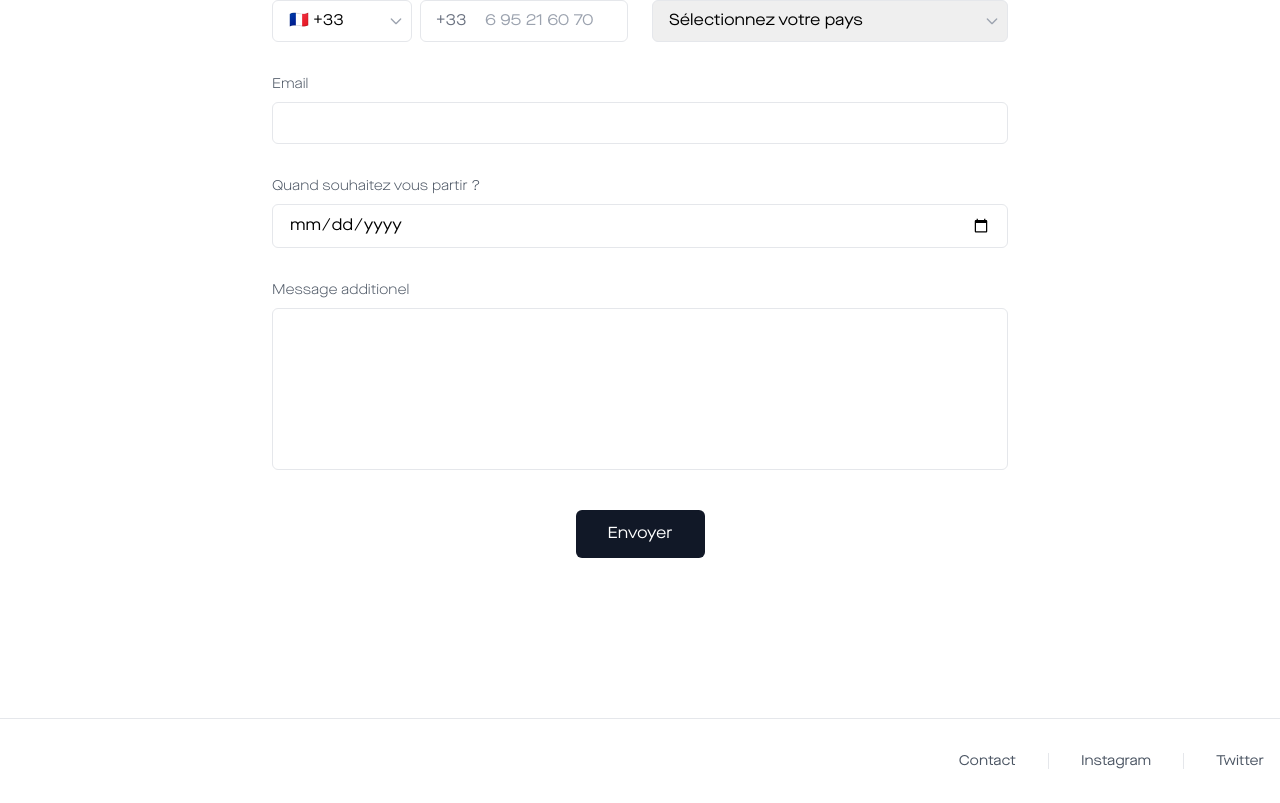
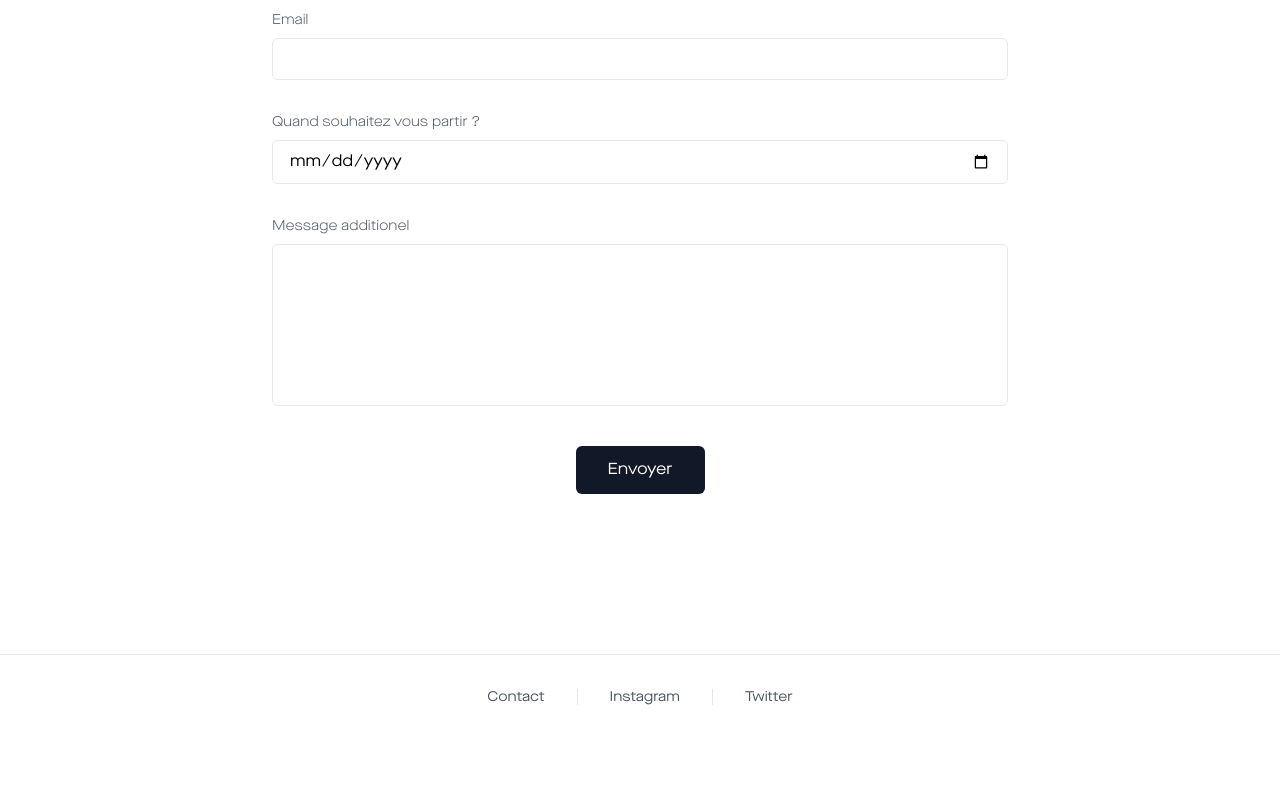
Before and after one commit to hugotiem/arcadia-website, a Next.js app: page /reservation/01 in a window 1280 px wide. Shown: the part 2709-3512 px from the top of the page. After the commit the page ends 3448 px from the top, so only its background shows below. Built offline with nearby package versions, Linux system fonts and the light colour scheme.

Commit message:
quick fix

```diff
--- a/src/app/reservation/[id]/DetailView.tsx
+++ b/src/app/reservation/[id]/DetailView.tsx
@@ -34,7 +34,7 @@ export default function DetailView({ itemId }: { itemId: string }) {
     <div className="min-h-screen bg-white">
       <Navigation />
 
-      <div className="mx-auto pb-20 pt-32 max-w-[95em]">
+      <div className="mx-auto pb-20 pt-16  max-w-[95em]">
         <div className="relative w-full">
           <motion.div
             layoutId={`card-container-${item.id}`}
--- a/src/components/BottomBar.tsx
+++ b/src/components/BottomBar.tsx
@@ -21,7 +21,7 @@ export default function BottomBar({ backgroundColor, position }: BottomBarProps)
       {/* Bottom Bar */}
       <section className={`py-8 ${isHomeScreen ? 'fixed bottom-0 left-0 right-0' : ''}`} style={{ backgroundColor }}>
         <div className="max-w-7xl mx-auto px-4">
-          <div className="flex justify-end items-center space-x-8">
+          <div className="flex justify-center items-center space-x-8">
             <Link href="/contact" className={`${isHomeScreen ? 'text-white font-medium hover:text-gray-200 text-lg' : 'text-gray-600 hover:text-gray-800 text-sm'} transition-colors`}>
               Contact
             </Link>
```
